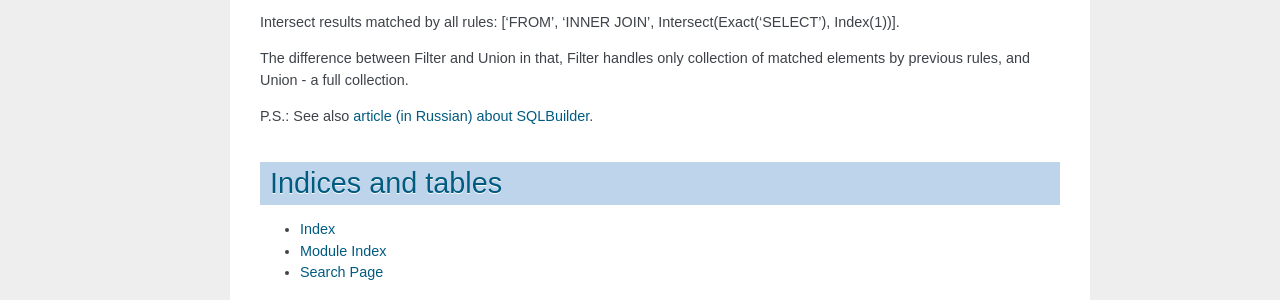
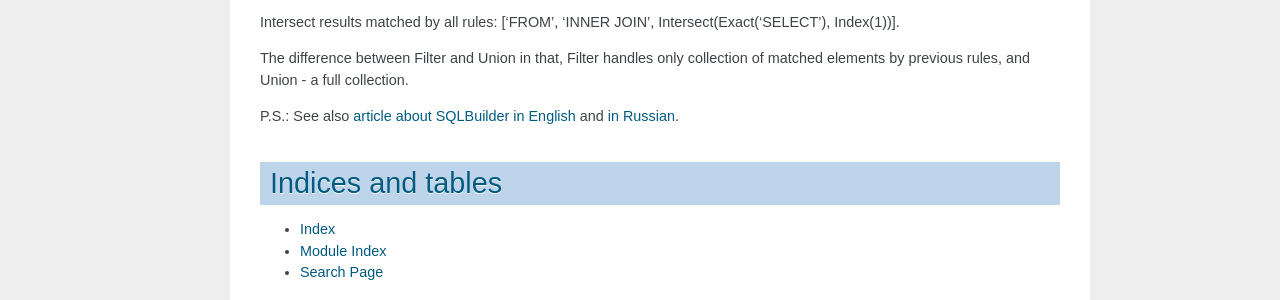
Before and after one commit to emacsway/sqlbuilder, a Sphinx documentation site: the page built from docs/index.rst, in a window 1280 px wide and 900 px high, scrolled down 19786 px. Shown: the part 500-800 px from the top of the window. Built offline with Sphinx 7.4.7, drawn with Linux system fonts in a browser that asks for light colours.

Commit message:
link to article

```diff
--- a/docs/index.rst
+++ b/docs/index.rst
@@ -1236,7 +1236,7 @@ Intersect results matched by all rules: ['FROM', 'INNER JOIN', Intersect(Exact('
 
 The difference between Filter and Union in that, Filter handles only collection of matched elements by previous rules, and Union - a full collection.
 
-P.S.: See also `article (in Russian) about SQLBuilder <https://emacsway.bitbucket.io/ru/storm-orm/#query-object>`__.
+P.S.: See also `article about SQLBuilder in English <https://emacsway.bitbucket.io/en/storm-orm/#do-you-really-need-query-object>`__ and `in Russian <https://emacsway.bitbucket.io/ru/storm-orm/#query-object>`__.
 
 
 Indices and tables
```
